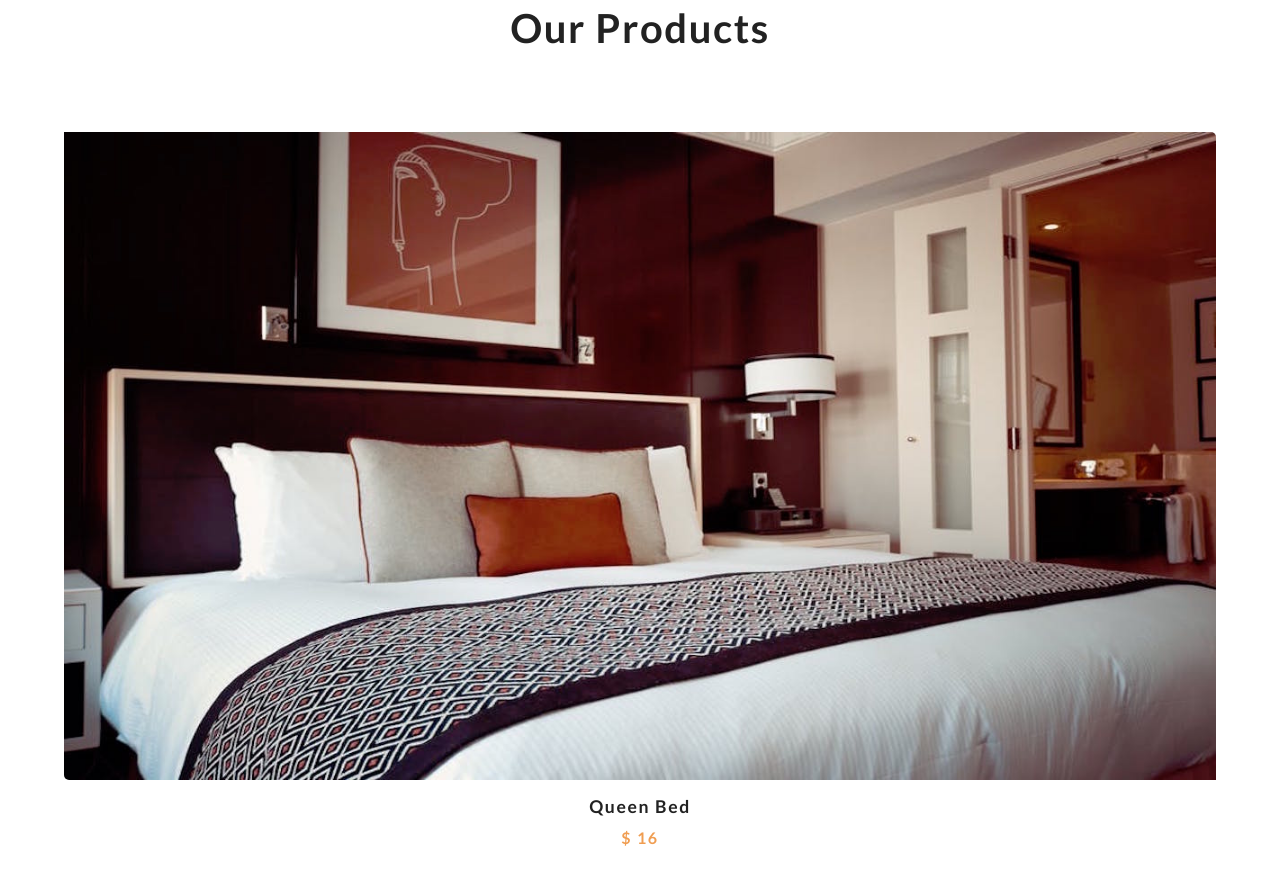
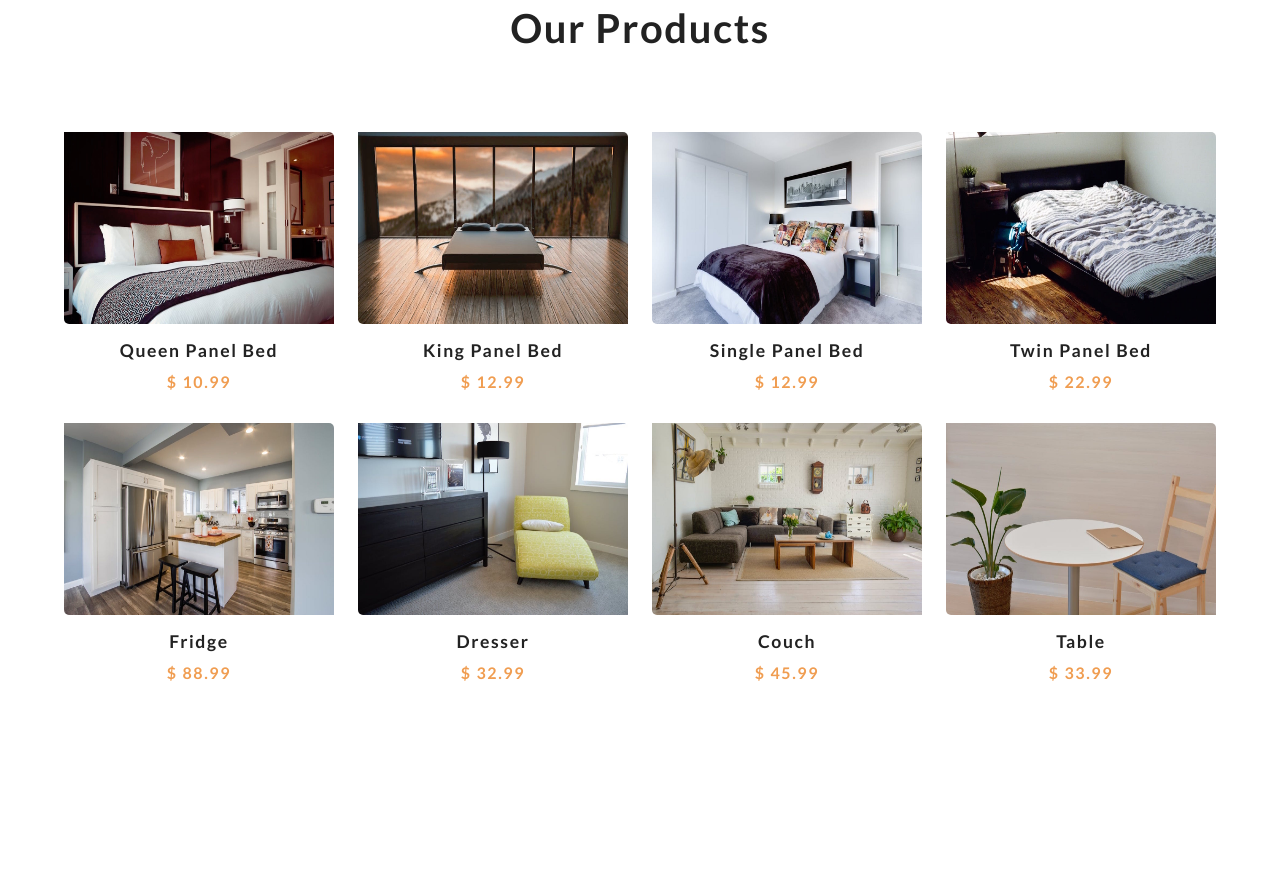
Before and after one commit to christophersesugh/furniture-collection, a plain HTML site: page index.html in a window 1280 px wide. Shown: the part 860-1744 px from the top of the page. After the commit the page ends 1606 px from the top, so only its background shows below. Drawn offline with Linux system fonts and the light colour scheme.

Commit message:
Products dom and local storage

```diff
--- a/app.js
+++ b/app.js
@@ -19,19 +19,70 @@ class Products {
     try {
       const result = await window.fetch("products.json");
       const data = await result.json();
-      return data;
+      let products = data.items;
+      products = products.map((product) => {
+        const { title, price } = product.fields;
+        const { id } = product.sys;
+        const image = product.fields.image.fields.file.url;
+        return { title, price, id, image };
+      });
+      return products;
     } catch (error) {
       console.log("Error", error);
     }
   }
 }
 
-class UI {}
+class UI {
+  displayProducts(products) {
+    let results = ``;
+    products.forEach((product) => {
+      results += `
+      <!-- single product -->
+        <article class="product">
+          <div class="img-container">
+            <img
+              src=${product.image}
+              alt="product"
+              class="product-img"
+            />
+            <button class="bag-btn" data-id=${product.id}>
+              <i class="material-icons">shopping_cart</i>
+              add to cart
+            </button>
+          </div>
+          <h3>${product.title}</h3>
+          <h4>$ ${product.price}</h4>
+        </article>
+        <!-- end of single product -->
+      `;
+    });
+    productsDOM.innerHTML = results;
+  }
+  getBagButtons() {
+    const buttons = [...document.querySelectorAll(".bag-btn")];
+    buttons.forEach((button) => {
+      let id = button.dataset.id;
+      let inCart = cart.find((item) => item.id === id);
+    });
+  }
+}
 
-class Storage {}
+class Storage {
+  static saveProducts(products) {
+    window.localStorage.setItem("products", JSON.stringify(products));
+  }
+}
 
 document.addEventListener("DOMContentLoaded", (e) => {
   const products = new Products();
-  products.getProducts().then((products) => console.log(products));
   const ui = new UI();
+
+  products
+    .getProducts()
+    .then((products) => {
+      ui.displayProducts(products);
+      Storage.saveProducts(products);
+    })
+    .then(() => ui.getBagButtons());
 });
--- a/index.html
+++ b/index.html
@@ -43,7 +43,7 @@
       </div>
       <div class="products-center">
         <!-- single product -->
-        <article class="product">
+        <!-- <article class="product">
           <div class="img-container">
             <img
               src="./images/product-1.jpeg"
@@ -57,7 +57,7 @@
           </div>
           <h3>queen bed</h3>
           <h4>$ 16</h4>
-        </article>
+        </article> -->
         <!-- end of single product -->
       </div>
     </section>
```
